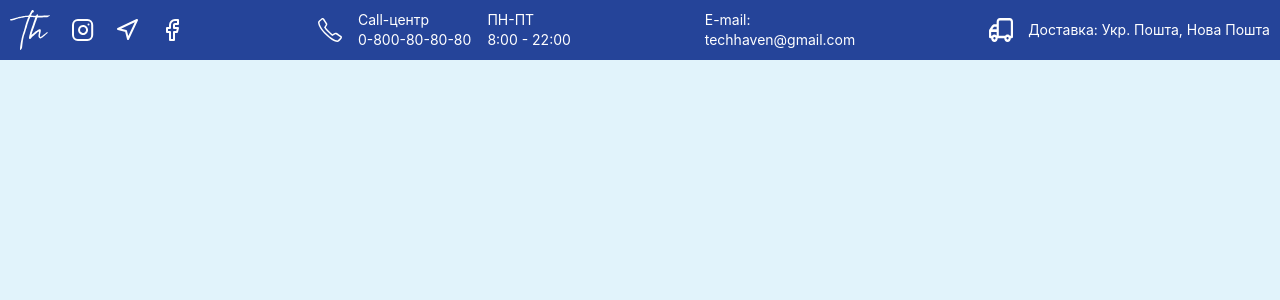
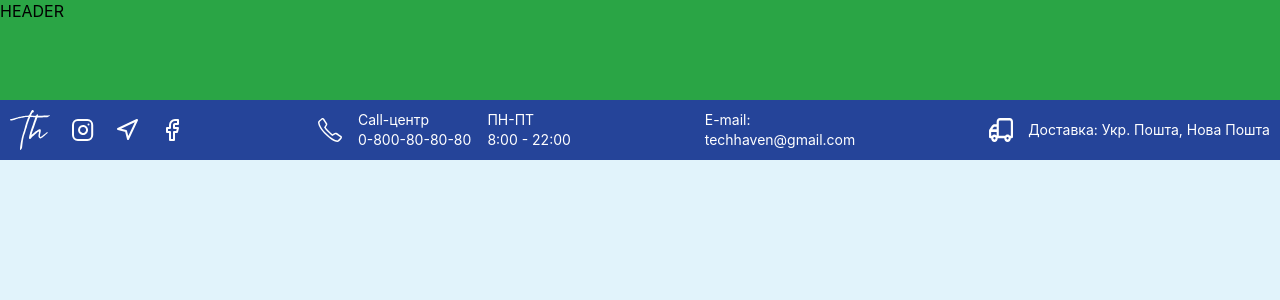
Before and after one commit to NazarBoychenko/Marketplace, a React (Vite) app: page / in a window 1280 px wide. Shown: the top 300 px of the page. Built offline with nearby package versions, Linux system fonts and the light colour scheme.

Commit message:
deleted by mistake

```diff
--- a/src/App.jsx
+++ b/src/App.jsx
@@ -1,16 +1,19 @@
 import { Routes, Route } from 'react-router-dom';
 
-import Header from './components/Header/Header.jsx';
-import Main from './components/Main/Main.jsx';
-import Footer from './components/Footer/Footer.jsx';
+import MainLayout from './components/MainLayout/MainLayout.jsx';
+import Home from './pages/Home/Home.jsx';
+import Login from './pages/Login/Login.jsx';
+import Register from './pages/Register/Register.jsx';
 
 const App = () => {
-  return (
-      <>
-         {/* <Header></Header>
-         <Main></Main> */}
-         <Footer></Footer>
-      </>
+   return (
+      <Routes>
+         <Route path="" element={<MainLayout />}>
+            <Route path="/" element={<Home />} />
+         </Route>
+         <Route path="/login" element={<Login />} />
+         <Route path="/register" element={<Register />} />
+      </Routes>
    )
 };
 
--- a/src/components/Header/Header.module.css
+++ b/src/components/Header/Header.module.css
@@ -1,5 +1,5 @@
 .header {
-  width: 1440px;
+  width: 100%;
   height: 100px;
   background-color: rgb(42, 165, 69);
 }
--- a/src/components/Main/Main.module.css
+++ b/src/components/Main/Main.module.css
@@ -0,0 +1,5 @@
+.header {
+   width: 100%;
+   height: 100px;
+   background-color: rgb(46, 42, 165);
+ }
--- a/src/components/MainLayout/MainLayout.jsx
+++ b/src/components/MainLayout/MainLayout.jsx
@@ -1,24 +1,15 @@
-import { Suspense } from 'react';
-import { Outlet } from 'react-router-dom';
+import styles from "./MainLayout.module.css";
+
 import Header from '../Header/Header';
 import Footer from '../Footer/Footer';
-import SideBar from '../SideBar/SideBar';
-
-import styles from './MainLayout.module.css';
 
 const MainLayout = () => {
-  return (
-    <div>
-      <SideBar />
-      <div className={styles.container_suspense}>
-        <Header />
-        <Suspense>
-          <Outlet />
-        </Suspense>
-        <Footer />
+   return (
+      <div>
+         <Header />
+         <Footer />
       </div>
-    </div>
-  );
+   );
 };
 
 export default MainLayout;
--- a/src/components/MainLayout/MainLayout.module.css
+++ b/src/components/MainLayout/MainLayout.module.css
@@ -1,5 +1,5 @@
-.container_suspense {
+/* .container_suspense {
   display: flex;
   flex-direction: column;
   text-align: center;
-}
+} */
--- /dev/null
+++ b/src/components/ProductCard/ProductCard.module.css
@@ -0,0 +1,3 @@
+.product_card {
+
+}
```
Also changed, not shown: src/components/ProductCard/ProductCard.jsx (added, +11 -0 lines).
